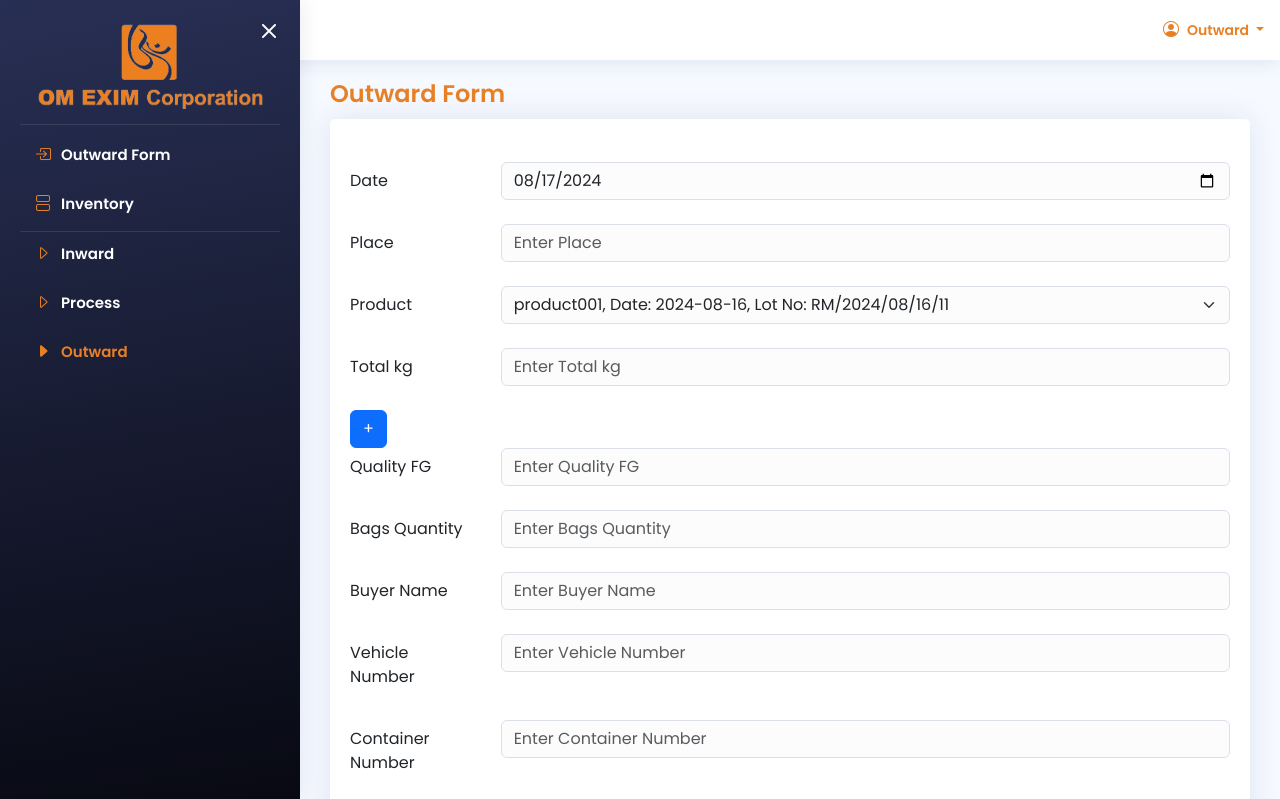
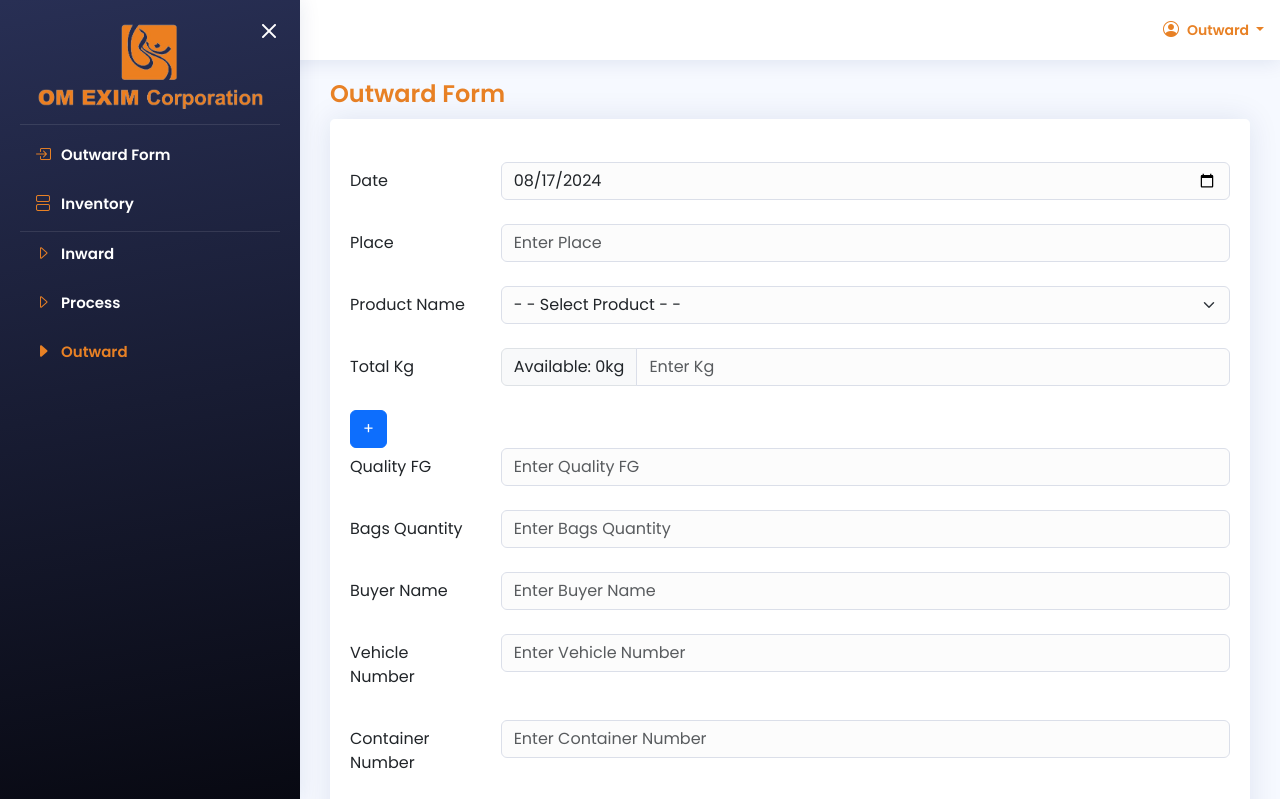
Before and after one commit to Bhavik-prajapati/InventoryManagegment, a PHP site: page /outward/outward-form.php in a window 1280 px wide. Shown: the top 799 px of the page. Run offline with PHP 8.4, Linux system fonts and the light colour scheme; a user stored in the database is signed in; data comes from the database, SQL or seed files in the repository; some libraries are stand-ins or nearby versions.

Commit message:
push after client's review

```diff
--- a/outward/outward-form.php
+++ b/outward/outward-form.php
@@ -43,7 +43,7 @@
 
     // Validate each field
     checkField("date", "date_validation");
-    checkField("product_name", "product_name_validation");
+    // checkField("product_name", "product_name_validation");
     checkField("quality", "quality_validation");
     checkField("foreign_buyer_name", "foreign_buyer_name_validation");
     checkField("vehicle_number", "vehicle_number_validation");
@@ -57,7 +57,20 @@
     checkField("weighbridge_weight", "weighbridge_weight_validation");
     checkField("invoice_bridge_weight", "invoice_bridge_weight_validation");
     checkField("invoice", "invoice_validation");
-    checkField("totalkg", "totalkg_validation");
+    // checkField("totalkg", "totalkg_validation");
+
+    function checkNumericField(fieldName, labelId) {
+      let field = form[fieldName].value;
+      if (field > parseFloat(document.getElementById("max_total_kg_1").innerText)) {
+        document.getElementById(labelId).style.display = 'block';
+        valid = false;
+      }
+      else{
+        document.getElementById(labelId).style.display = 'none';
+      }
+    }
+
+    checkNumericField("each_bag_weight", "total_kg_overflow_validation");
 
     // Custom validation for numeric values
     // function checkNumericField(fieldName, labelId) {
@@ -78,9 +91,9 @@
     // checkNumericField("bill_weight", "bill_weight_validation");
 
     const formFields = [
-      "date", "place", "product_name", "quality", "bags_quantity", "foreign_buyer_name",
+      "date", "place", "quality", "bags_quantity", "foreign_buyer_name",
       "vehicle_number", "container_number", "quantity_per_kg",
-      "supervisor_name", "gate_person_name", "remarks", "weighbridge_weight", "invoice_bridge_weight", "invoice", "totalkg"
+      "supervisor_name", "gate_person_name", "remarks", "weighbridge_weight", "invoice_bridge_weight", "invoice"
     ];
 
   formFields.forEach(fieldName => {
@@ -147,40 +160,59 @@
               </div>
             </div>
 <!-- Container to hold the fields and dynamically added fields -->
-<div id="fieldsContainer">
-  <div class="field-set" id="field-set-1">
+
+
+<div id="form-container">
+  <section class="dynamic-section">
   <div class="row mb-4">
-      <label for="product_name_1" class="col-sm-2 col-form-label">Product</label>
+  <label for="product_name" class="col-sm-2 col-form-label">Product Name</label>
   <div class="col-sm-10">
-        <select class="form-select dropdown-class" aria-label="Default select example" id="product_name_1" name="product_name[]">
+  <select class="form-select dropdown-class" aria-label="Default select example" id="product_name" name="product_name[]">
+      <option value="" selected disabled>- - Select Product - -</option>
       <?php
         $in_sql = "SELECT * FROM inward_master_v2";
         $in_result = $conn->query($in_sql);
         if ($in_result->num_rows > 0) {
-              while ($in_row = $in_result->fetch_assoc()) {
+          while($in_row = $in_result->fetch_assoc()) {
       ?>
-                <option value="<?php echo $in_row["product_name"].",".$in_row["id"] ?>"><?php echo $in_row["product_name"].", Date: ".$in_row["date"].", Lot No: ".$in_row["lot_no"] ?></option>
+      <option value="<?php echo $in_row["id"] ?>"><?php echo $in_row["product_name"].", Supplier Name: ".$in_row["supplier_name"].", Date: ".$in_row["date"].", Lot No: ".$in_row["lot_no"] ?></option>
       <?php
           }
         }
       ?>
     </select>
-        <label id="product_name_1_validation" class="text-danger"><small>*Please select a product.</small></label>
+    <label id="product_name_validation" class="text-danger"><small>*Select Product Name</small></label>
   </div>
 </div>
 
+<script>
+  $(document).ready(function() {
+    // Initialize Select2 for all elements with the class 'product-name-select'
+    $('.product-name-select').select2();
+  });
+</script>
+
     <div class="row mb-4">
-      <label class="col-sm-2 col-form-label">Total kg</label>
+      <label for="each_bag_weight" class="col-sm-2 col-form-label">Total Kg</label>
       <div class="col-sm-10">
-        <input class="form-control" placeholder="Enter Total kg" id="totalkg_1" name="totalkg[]">
-        <label class="text-danger" id="totalkg_1_validation"><small>*Enter Total kg</small></label>
+        <div class="input-group">
+          <span class="input-group-text">
+            <label>Available: <span class="max_total_kg_1" id="max_total_kg_1">0</span>kg</label>
+          </span>
+          <input type="hidden" class="product_id" id="product_id" name="product_id[]">
+          <input type="hidden" class="available_kg" id="available_kg" name="available_kg[]">
+          <input type="hidden" class="only_product_name" id="only_product_name" name="only_product_name[]">
+          <input type="number" step="0.00000000001" placeholder="Enter Kg" class="form-control" id="each_bag_weight" name="each_bag_weight[]">
+        </div>
+        <label id="each_bag_weight_validation" class="text-danger"><small>*Enter Total Kg</small></label>
+        <label id="total_kg_overflow_validation" class="text-danger"><small>*Weight exceeds the <span class="max_total_kg_2" id="max_total_kg_2">0</span> limit.</small></label>
       </div>
     </div>
-  </div>
+  </section>
 </div>
 
-<!-- Button to add more fields -->
-<button type="button" id="addFieldsButton" class="btn btn-primary">+</button>
+<button type="button" id="add-section" class="btn btn-primary">+</button>
+
 
             <div class="row mb-4">
               <label for="quality" class="col-sm-2 col-form-label">Quality FG</label>
@@ -397,11 +429,32 @@ if (isset($_POST['btnSubmit'])) {
     // $product_name = mysqli_real_escape_string($conn, $product_name_id_array[0]);
 
 
-    $totalkg = $_POST['totalkg'];
+    $totalkg = $_POST['each_bag_weight'];
     $sanitized_totalkg = [];
     foreach ($totalkg as $totalkg) {
         $sanitized_totalkg[] = mysqli_real_escape_string($conn, $totalkg);
   }
+
+  $available_kg = $_POST['available_kg'];
+  $sanitized_available_kg = [];
+  foreach ($available_kg as $available_kg) {
+    $sanitized_available_kg[] = mysqli_real_escape_string($conn, $available_kg);
+  }
+
+  $product_id = $_POST['product_id'];
+  $sanitized_product_id = [];
+  foreach ($product_id as $product_id) {
+    $sanitized_product_id[] = mysqli_real_escape_string($conn, $product_id);
+  }
+
+
+
+  $only_product_name = $_POST['only_product_name'];
+  $sanitized_only_product_name = [];
+  foreach ($only_product_name as $only_product_name) {
+    $sanitized_only_product_name[] = mysqli_real_escape_string($conn, $only_product_name);
+  }
+
 
   $date = mysqli_real_escape_string($conn, $_POST['date']);
 $quality = mysqli_real_escape_string($conn, $_POST['quality']);
@@ -418,17 +471,15 @@ $weighbridge_weight = mysqli_real_escape_string($conn, $_POST['weighbridge_weigh
 $invoice_bridge_weight = mysqli_real_escape_string($conn, $_POST['invoice_bridge_weight']);
 $invoice = mysqli_real_escape_string($conn, $_POST['invoice']);
 
-
-// Prepare the SQL query to insert data into the `outward_master` table
 for ($i = 0; $i < count($sanitized_product_name_id); $i++) {
 
-  echo "<script>alert('$sanitized_product_name_id[$i]')</script>";
+  // echo "<script>alert('$sanitized_product_name_id[$i]')</script>";
 
-  $product_array = explode(",", $sanitized_product_name_id[$i]);
+  // $product_array = explode(",", $sanitized_product_name_id[$i]);
 
 
-    $product_name = mysqli_real_escape_string($conn, $product_array[0]);
-    $product_id_inner = mysqli_real_escape_string($conn, $product_array[1]);
+    $product_name = $sanitized_only_product_name[$i];
+    $product_id_inner = $sanitized_product_name_id[$i];
 
 
   $sql = "INSERT INTO outward_master (date, product, quality,totalkg, buyer_name, vehicle_number, container_number, quantity_per_kg, supervisor_name, gate_person_name, remarks, place,	bags_quantity, weighbridge_weight, invoice_bridge_weight, invoice)
@@ -446,10 +497,21 @@ for ($i = 0; $i < count($sanitized_product_name_id); $i++) {
 
       // Delete from process_master using id
 
-      $stmt1 = $conn->prepare("DELETE FROM inward_master_v2 WHERE id = ?");
-      $stmt1->bind_param('i', $product_id_inner);
+
+      $kg = floatval($sanitized_available_kg[$i]) - floatval($sanitized_totalkg[$i]);
+
+
+      if ((float)$kg > 0) {
+        $stmt1 = $conn->prepare("UPDATE `inward_master_v2` SET `total_kg` = ? WHERE `id` = ?");
+        $stmt1->bind_param("si", $kg, $sanitized_product_id[$i]);
         $stmt1->execute();
         $stmt1->close();
+      } else {
+        $stmt1 = $conn->prepare("DELETE from `inward_master_v2` WHERE `id` = ?");
+        $stmt1->bind_param("i", $sanitized_product_id[$i]);
+        $stmt1->execute();
+        $stmt1->close();
+      }
 
     }
 
@@ -463,84 +525,54 @@ $conn->close();
 ?>
 
 <script>
-document.addEventListener('DOMContentLoaded', () => {
-  const addFieldsButton = document.getElementById('addFieldsButton');
-  const fieldsContainer = document.getElementById('fieldsContainer');
-  let fieldSetCount = 1; // Initial field set count
-
-  // Function to fetch product options
-  async function fetchProductOptions() {
-    try {
-      const response = await fetch('fetch_products.php');
-      if (!response.ok) throw new Error('Network response was not ok');
-      const data = await response.json();
-      return data;
-    } catch (error) {
-      console.error('Fetch error:', error);
-      return [];
-    }
-  }
-
-  // Function to create a new set of fields
-  async function createFields() {
-    fieldSetCount++; // Increment field set count
-
-    // Create a new container for the fields
-    const fieldSetContainer = document.createElement('div');
-    fieldSetContainer.className = 'field-set';
-    fieldSetContainer.id = `field-set-${fieldSetCount}`;
-
-    // Fetch product options
-    const productOptions = await fetchProductOptions();
-
-    // Set the inner HTML for the new field set
-    fieldSetContainer.innerHTML = `
-      <div class="row mb-4">
-        <label for="product_name_${fieldSetCount}" class="col-sm-2 col-form-label">Product</label>
-        <div class="col-sm-10">
-          <select class="form-select dropdown-class" aria-label="Default select example" id="product_name_${fieldSetCount}" name="product_name[]">
 
 
-          <?php
-          $in_sql = "SELECT * FROM inward_master_v2";
-          $in_result = $conn->query($in_sql);
-            if ($in_result->num_rows > 0) {
-              while ($in_row = $in_result->fetch_assoc()) {
-                ?>
-                <option value="<?php echo $in_row["product_name"].",".$in_row["id"] ?>"><?php echo $in_row["product_name"].", Date: ".$in_row["date"].", Lot No: ".$in_row["lot_no"] ?></option>
-                <?php
+  $(document).ready(function() {
+  function initializeSection(section) {
+  // Initialize Select2 for the specific section
+  section.find('.product-name-select').select2();
+
+  // Handle change event for the specific product_name dropdown within the section
+  section.find('#product_name').change(function() {
+      var product_name = $(this).val();
+      var section = $(this).closest('.dynamic-section'); // Get the specific section
+
+      $.ajax({
+          url: 'fetch_bags.php',
+          type: 'post',
+          data: { product_name: product_name },
+          dataType: 'json',
+          success: function(response) {
+              section.find('#each_bag_weight').empty();
+              section.find('#max_total_kg_1').text(response[0]['total_kg']);
+              section.find('#max_total_kg_2').text(response[0]['total_kg']);
+              section.find('#available_kg').val(response[0]['total_kg']);
+              section.find('#product_id').val(response[0]['id']);
+              section.find('#lot_no').val(response[0]['lot_no']);
+              section.find('#lbl_lot_no').text(response[0]['lot_no']);
+              section.find('#supplier_name').val(response[0]['supplier_name']);
+              section.find('#lbl_supplier_name').text(response[0]['supplier_name']);
+              section.find('#only_product_name').val(response[0]['product_name']);
           }
-            }
-          ?>
-
-
-          </select>
-          <label id="product_name_${fieldSetCount}_validation" class="text-danger"><small>*Please select a product.</small></label>
-        </div>
-      </div>
-
-      <div class="row mb-4">
-        <label class="col-sm-2 col-form-label">Total kg</label>
-        <div class="col-sm-10">
-          <input class="form-control" placeholder="Enter Total kg" id="totalkg_${fieldSetCount}" name="totalkg[]">
-          <label class="text-danger" id="totalkg_${fieldSetCount}_validation"><small>*Enter Total kg</small></label>
-        </div>
-      </div>
-    `;
-
-    // Append the new field set container to the fields container
-    fieldsContainer.appendChild(fieldSetContainer);
-
-    // Re-initialize select2 for newly added select elements
-    const newSelects = fieldsContainer.querySelectorAll(`select[id^="product_name_"]`);
-    newSelects.forEach(select => {
-      if (!$(select).data('select2')) {
-        $(select).select2();
-      }
+      });
   });
   }
 
-  // Attach the event listener to the button
-  addFieldsButton.addEventListener('click', createFields);
+  // Initialize the first section
+  initializeSection($('.dynamic-section:first'));
+
+  // Handle adding new sections
+  $('#add-section').click(function() {
+  var newSection = $('.dynamic-section:first').clone();
+  newSection.find('input').val('');
+  newSection.find('select').val('').trigger('change');
+  $('#form-container').append(newSection);
+
+  // Initialize the new section
+  initializeSection(newSection);
   });
+  });
+
+
+
 </script>
```
Also changed, not shown: outward/fetch_bags.php (added, +35 -0 lines), process/process-form.php (+11 -4 lines). Lines whose indentation alone changed are shown as unchanged.
